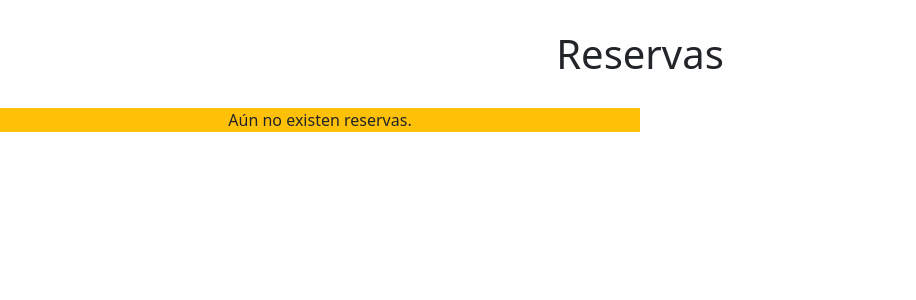
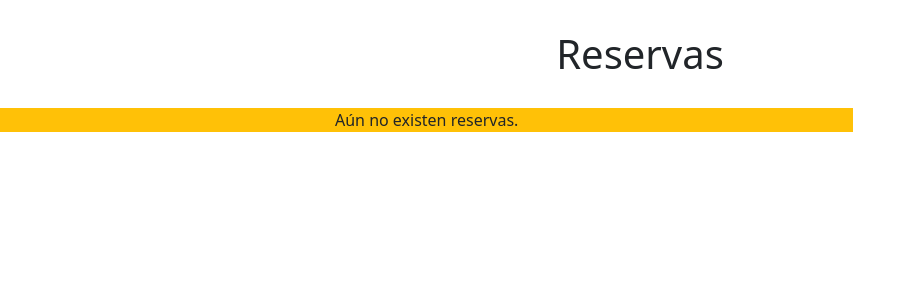
Before and after one commit to pabenito/RentNite, a FastAPI app: page /bookings/ in a window 1280 px wide. Shown: the part 56-356 px from the top of the page, without its empty margins (0-916 px from the left). Run offline with FastAPI, Linux system fonts and the light colour scheme; data that the repository does not hold is empty; parts of the project's set-up code (start-up, migrations or seed data) failed here and were passed over.

Commit message:
Made bookings.html more responsive

```diff
--- a/templates/bookings.html
+++ b/templates/bookings.html
@@ -25,8 +25,8 @@
     <h1 style="text-align: center; margin-top: 30px; margin-bottom: 30px;">{{ title }}</h1>
     {% if bookings | count > 0 %}
     <div class="row">
-        <div class="col-md-2"></div>
-        <div class="col-md-8">
+        <div class="col-0 col-lg-2"></div>
+        <div class="col-12 col-lg-8">
             <table class="table">
                 <th>Estado</th>
                 <th>Desde</th>
@@ -46,16 +46,16 @@
                 {% endfor %}
             </table>
         </div>
-        <div class="col-md-2"></div>
+        <div class="col-0 col-lg-2"></div>
     </div>
     {% else %}
     <div class="row">
         <div class="col-lg-12 text-center">
-            <div class="col-md-3"></div>
-            <div class="col-md-6 bg-warning warning_mesagge">
+            <div class="col-0 col-lg-2"></div>
+            <div class="col-12 col-lg-8 bg-warning warning_mesagge">
                 <label>A&uacute;n no existen reservas.</label>
             </div>
-            <div class="col-md-3"></div>
+            <div class="col-0 col-lg-2"></div>
         </div>
     </div>
     {% endif %}
```
